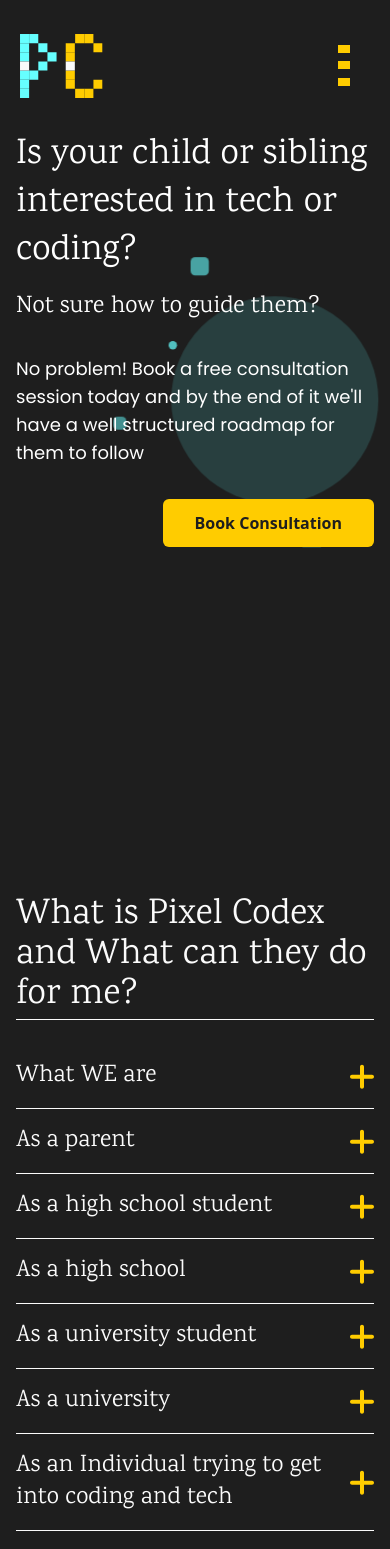
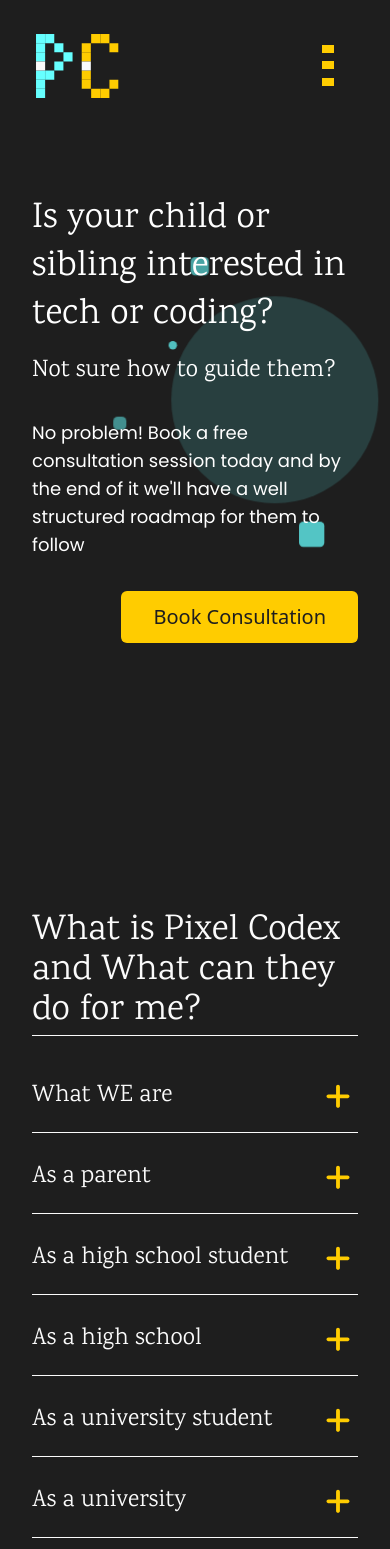
Before and after one commit to WisdomLota/PixelCodexSPW, a React (Vite) app: page / in a window 390 px wide. Shown: the top 1549 px of the page. Built offline with nearby package versions, Linux system fonts and the light colour scheme.

Commit message:
Implemented the accordion toggle functionality properly

```diff
--- a/src/components/HeroSection.jsx
+++ b/src/components/HeroSection.jsx
@@ -3,9 +3,9 @@
 
 const HeroSection = () => {
   return (
-    <div className="relative min-h-screen flex flex-col lg:flex-row items-center justify-between xl:px-32 md:px-16 px-4 overflow-x-hidden">
+    <div className="relative min-h-screen flex flex-col lg:flex-row items-center justify-between xl:px-32 md:px-16 px-8 overflow-x-hidden">
       {/* Left Side (Text Content) */}
-      <div className="w-full lg:w-1/2 z-10">
+      <div className="w-full lg:w-1/2 z-10 md:pt-0 pt-16">
         <h1 className="text-4xl lg:text-5xl font-bold mb-4 karma-regular leading-12 md:leading-16">
           Is your child or sibling interested in tech or coding?
         </h1>
@@ -16,7 +16,7 @@
           No problem! Book a free consultation session today and by the end of it
           we'll have a well structured roadmap for them to follow
         </p>
-        <button className="bg-[#ffcc00] float-end hover:bg-yellow-500 text-[#1e1e1e] font-bold py-3 px-8 rounded-md transition-colors cursor-pointer">
+        <button className="bg-[#ffcc00] float-end hover:bg-yellow-500 text-[#1e1e1e] font-noraml text-xl py-3 px-8 rounded-md transition-colors cursor-pointer">
           Book Consultation
         </button>
       </div>
--- a/src/components/NavBar.jsx
+++ b/src/components/NavBar.jsx
@@ -12,7 +12,7 @@
 
   return (
     <nav className="p-4 text-[#fbfbfb] poppins-regular w-full relative top-0 z-50">
-      <div className="xl:px-32 md:px-16 px-4 flex justify-between space-x-4 items-center">
+      <div className="xl:px-32 md:px-16 px-8 flex justify-between space-x-4 items-center">
         {/* Logo */}
         <div className="flex items-center -ml-6">
           <img src={PClogo} alt="PixelCodexLogo" />
--- a/src/components/PixelCodexAccordion.jsx
+++ b/src/components/PixelCodexAccordion.jsx
@@ -2,35 +2,8 @@
 import pixelX from "../assets/pixelX.svg";
 import pixelPlus from "../assets/pixelPlus.svg";
 
-const AccordionItem = ({ title, content, isOpen, toggleAccordion }) => {
-  return (
-    <div className="border-b border-[#fbfbfb]">
-      <button
-        className="w-full py-4 md:py-8 px-0 flex justify-between items-center text-left text-white focus:outline-none"
-      >
-        <h3 className={`text-2xl font-semibold karma-regular ${isOpen ? 'text-[#66ffff]' : 'text-[#fbfbfb]'}` }>{title}</h3>
-        <img onClick={toggleAccordion} src={isOpen ? pixelX : pixelPlus} alt="toggler" />
-      </button>
-
-      <div
-        className={`overflow-hidden transition-all duration-300 ease-in-out ${
-          isOpen ? 'max-h-96 opacity-100 mb-4' : ' max-h-0 opacity-0'
-        }`}
-      >
-        <div className="text-[#fbfbfb] pb-4 poppins-regular">
-          {content}
-        </div>
-      </div>
-    </div>
-  );
-};
-
 const PixelCodexAccordion = () => {
   const [openIndex, setOpenIndex] = useState(null);
-
-  const toggleAccordion = (index) => {
-    setOpenIndex(openIndex === index ? null : index);
-  };
 
   const accordionData = [
     {
@@ -67,19 +40,50 @@
     }
   ];
 
+  // Improved toggle function
+  const toggleAccordion = (index) => {
+    setOpenIndex(openIndex === index ? null : index);
+  };
+
   return (
-    <div className="mx-auto text-[#fbfbfb] xl:px-32 md:px-16 px-4 xl:mt-20 md:mt-12 -mt-20">
+    <div className="mx-auto text-[#fbfbfb] xl:px-32 md:px-16 px-8 xl:mt-20 md:mt-12 -mt-16">
       <h1 className="text-4xl lg:text-5xl font-bold mb-6 karma-regular border-b border-[#fbfbfb] pb-1">What is Pixel Codex and What can they do for me?</h1>
 
-      <div>
+      <div className="flex flex-col gap-2">
         {accordionData.map((item, index) => (
-          <AccordionItem
-            key={index}
-            title={item.title}
-            content={item.content}
-            isOpen={openIndex === index}
-            toggleAccordion={() => toggleAccordion(index)}
-          />
+          <div key={index} className="border-b border-[#fbfbfb] relative z-10">
+            <div
+              className="w-full py-4 md:py-6 flex justify-between items-center text-left text-[#fbfbfb] cursor-pointer"
+              onClick={() => toggleAccordion(index)}
+            >
+              <h3 className={`text-2xl font-semibold karma-regular ${openIndex === index ? 'text-[#66ffff]' : 'text-[#fbfbfb]'}`}>
+                {item.title}
+              </h3>
+              <button
+                type="button"
+                className="focus:outline-none p-2"
+                aria-expanded={openIndex === index}
+                aria-controls={`accordion-content-${index}`}
+              >
+                <img
+                  src={openIndex === index ? pixelX : pixelPlus}
+                  alt={openIndex === index ? "Close section" : "Open section"}
+                  className="w-6 h-6"
+                />
+              </button>
+            </div>
+
+            <div
+              id={`accordion-content-${index}`}
+              className={`transition-all duration-300 ease-in-out overflow-hidden ${
+                openIndex === index ? 'max-h-[500px] opacity-100 mb-4' : 'max-h-0 opacity-0'
+              }`}
+            >
+              <div className="text-[#fbfbfb] pb-4 poppins-regular text-sm md:text-lg pr-4">
+                {item.content}
+              </div>
+            </div>
+          </div>
         ))}
       </div>
     </div>
```
